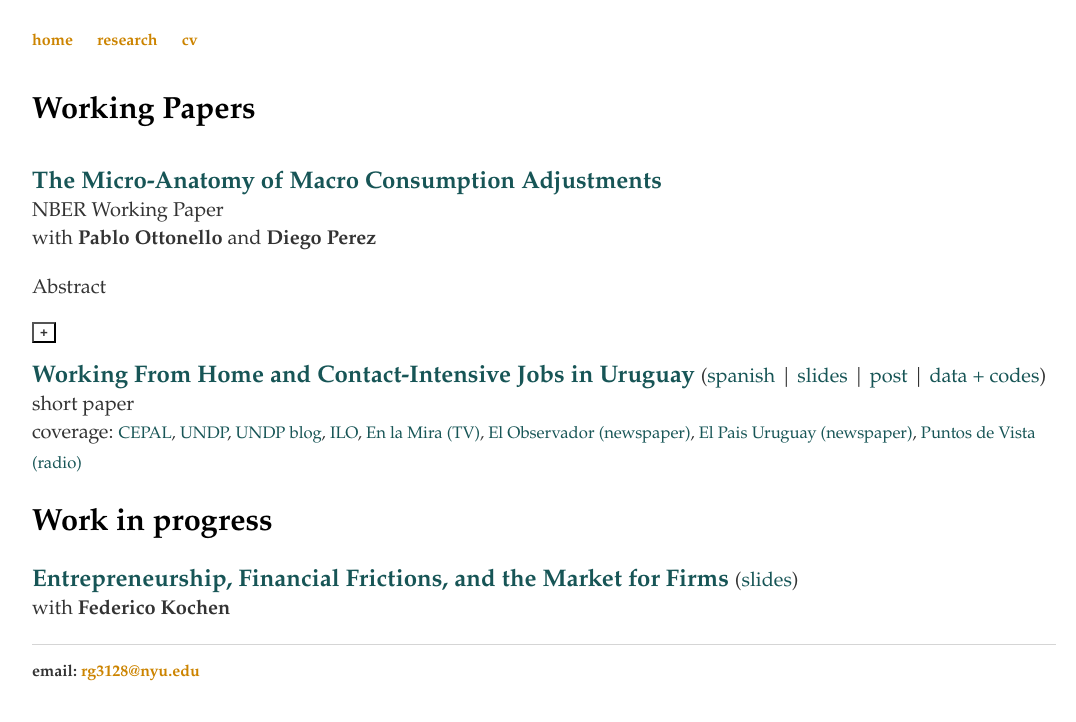
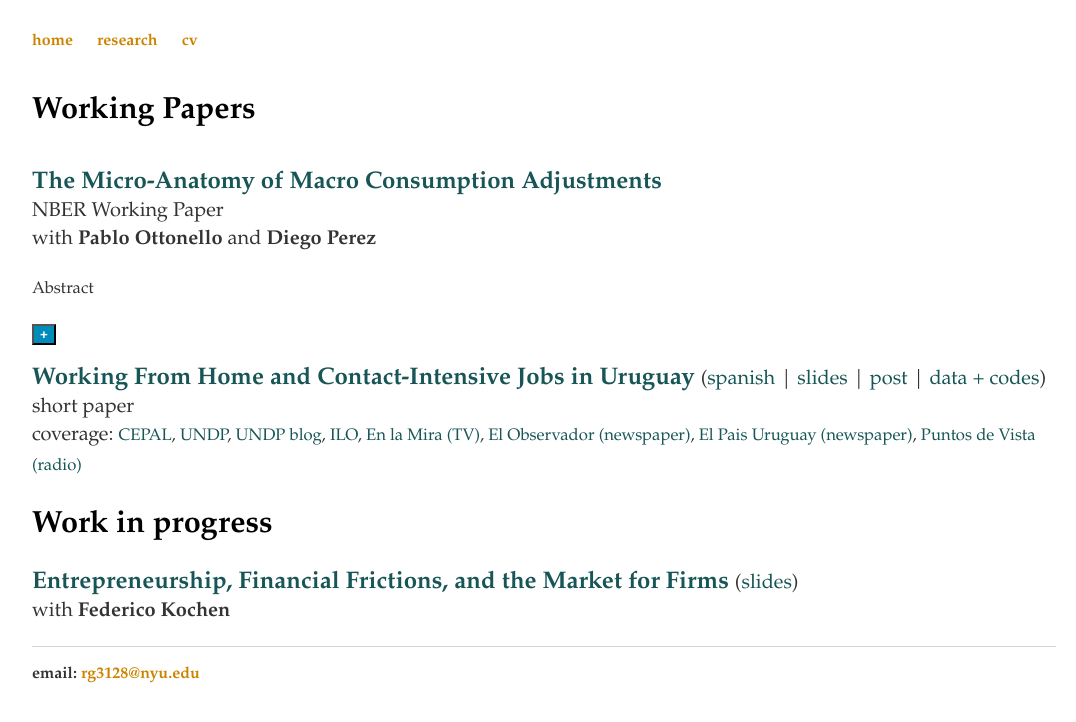
Before and after one commit to rafaguntin/rafaguntin.github.io, a Jekyll site: the page built from research/index.html, in a window 1280 px wide. Shown: the top 722 px of the page, without its empty margins (96-1172 px from the left). Built offline with Jekyll 4.4.1, drawn with Linux system fonts in a browser that asks for light colours.

Commit message:
Update index.html

```diff
--- a/research/index.html
+++ b/research/index.html
@@ -13,8 +13,8 @@ title: Rafael Guntin - Research
 				and
 				<a style="font-weight: bold; color:#333" href="https://www.perezdiego.org/" target="_blank"> Diego Perez </a>
 			</p>
-				       <p>  Abstract <span id="dots"></span><span id="more"> <br> Probando </span></p>
-				       <button style ="font-weight: bold; color:#333;background-color: white;" onclick="myFunction()" id="myBtn"> + </button>
+				       <p> <small> Abstract <span id="dots"></span><span id="more"> Probando </span> <big> </p>
+				       <button style ="font-weight: bold; color:white;background-color: #008CBA;" onclick="myFunction()" id="myBtn"> + </button>
 <script>
 function myFunction() {
   var dots = document.getElementById("dots");
```
